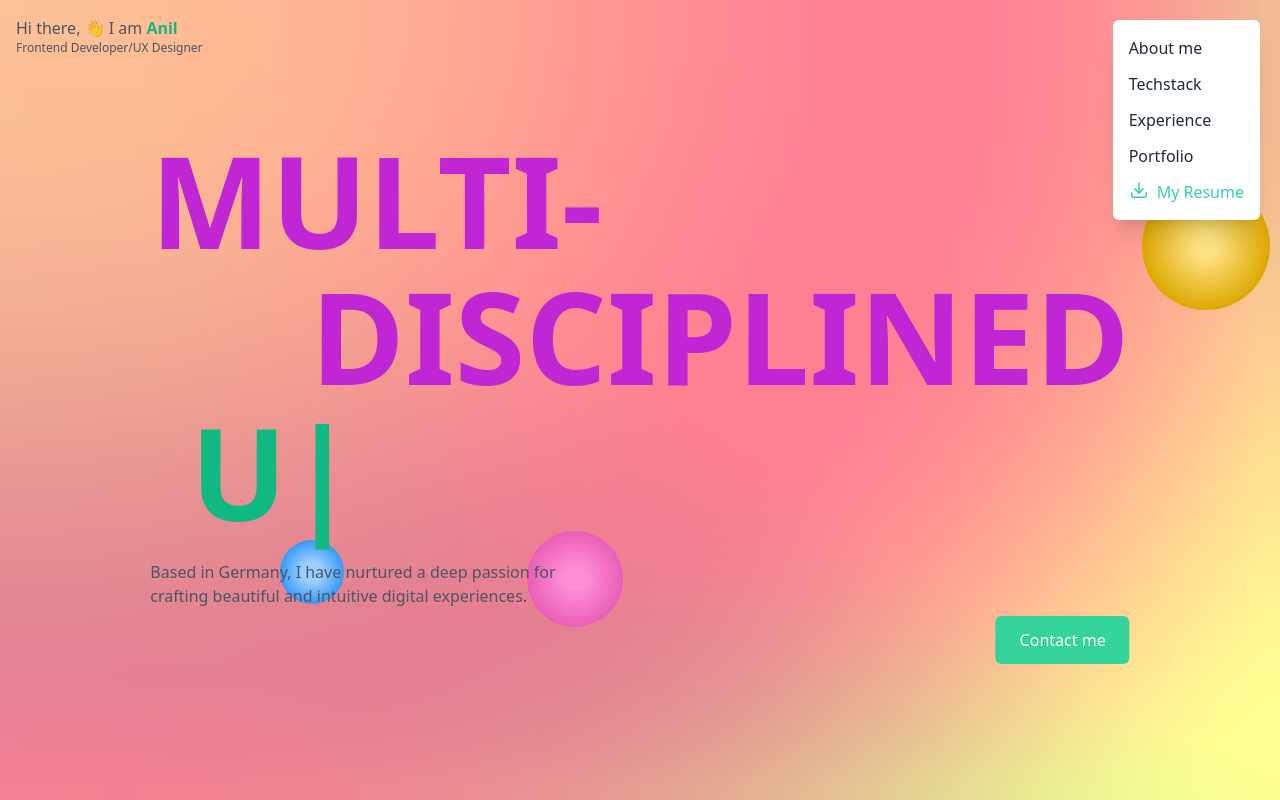
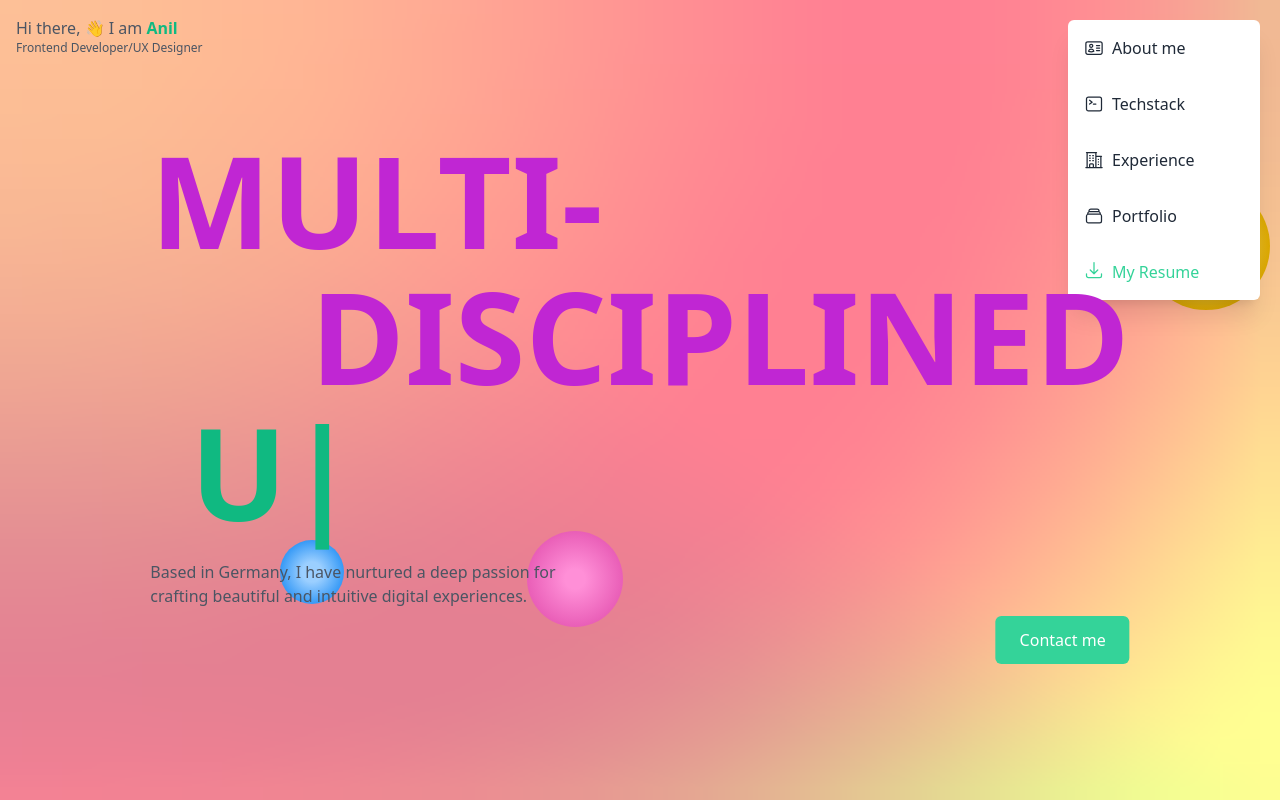
Before and after one commit to cursedxp/portfolio-site, a React (Vite) app: page / in a window 1280 px wide. Both pictures are taken after a click on the element 1228 px from the left and 52 px from the top of the page. Shown: the top 800 px of the page. Built offline with nearby package versions, Linux system fonts and the light colour scheme.

Commit message:
✨ (Header.jsx): add icons to the navigation menu items for better visual representation ♻️ (Header.jsx): refactor the navigation menu code to improve readability and maintainability

```diff
--- a/src/components/Header/Header.jsx
+++ b/src/components/Header/Header.jsx
@@ -1,5 +1,11 @@
 import { useState, useRef, useEffect } from "react";
-import { ArrowDownTrayIcon } from "@heroicons/react/20/solid";
+import {
+  ArrowDownTrayIcon,
+  CommandLineIcon,
+  BuildingOffice2Icon,
+  RectangleStackIcon,
+  IdentificationIcon,
+} from "@heroicons/react/24/outline";
 import BurgerIcon from "../../assets/icon-hamburger.png";
 import { motion } from "framer-motion";
 import { Link } from "react-scroll";
@@ -41,62 +47,73 @@ export default function Header() {
         </div>
         {/* Social icons or personal logos can be added here */}
       </div>
-      <nav className="fixed z-20 top-5 right-5 flex justify-between items-center">
-        <div className="flex gap-4 items-center" ref={menuRef}>
+      <nav
+        ref={menuRef}
+        className="fixed z-20 top-5 right-5 flex justify-between items-center"
+      >
         {!showMenu && (
           <motion.div
             whileHover={{ rotate: 360, duration: 2 }}
-              className="p-4 bg-white rounded-full shadow-xl cursor-pointer"
+            className=" bg-white rounded-full shadow-xl cursor-pointer"
             onClick={handleMenu}
           >
-              <img src={BurgerIcon} width={32} height={32} alt="Menu Icon" />
+            <img
+              src={BurgerIcon}
+              width={32}
+              className="m-4"
+              height={32}
+              alt="Menu Icon"
+            />
           </motion.div>
         )}
-
         {showMenu && (
-            <div className="bg-white p-4 rounded-md shadow-xl z-50">
-              <ul className="flex flex-col gap-3 text-gray-800">
-                <li>
+          <div className="bg-white rounded-md shadow-xl z-50 w-48">
+            <ul className="flex flex-col w-full text-gray-800">
+              <li className=" flex rounded-t-md  hover:bg-emerald-500 hover:text-white">
                 <Link
                   to="aboutme"
-                    className=" cursor-pointer"
+                  className="cursor-pointer  p-4 flex items-center gap-2 "
                   smooth={true}
                   duration={1000}
                 >
+                  <IdentificationIcon className="h-5 w-5" />
                   About me
                 </Link>
               </li>
-                <li>
+              <li className="flexitems-center hover:bg-emerald-500 hover:text-white">
                 <Link
                   to="techstack"
-                    className=" cursor-pointer"
+                  className=" cursor-pointer  p-4 flex items-center gap-2"
                   smooth={true}
                   duration={1000}
                 >
+                  <CommandLineIcon className="h-5 w-5" />
                   Techstack
                 </Link>
               </li>
-                <li>
+              <li className=" hover:bg-emerald-500 hover:text-white">
                 <Link
                   to="experience"
-                    className=" cursor-pointer"
+                  className=" cursor-pointer p-4 flex items-center gap-2"
                   smooth={true}
                   duration={1000}
                 >
+                  <BuildingOffice2Icon className="h-5 w-5" />
                   Experience
                 </Link>
               </li>
-                <li>
+              <li className=" hover:bg-emerald-500 hover:text-white">
                 <Link
                   to="portfolio"
-                    className=" cursor-pointer"
+                  className="  cursor-pointer p-4 flex items-center gap-2"
                   smooth={true}
                   duration={1000}
                 >
+                  <RectangleStackIcon className="h-5 w-5" />
                   Portfolio
                 </Link>
               </li>
-                <li className="flex gap-2 rounded-md text-emerald-400">
+              <li className="flex gap-2 p-4 rounded-md text-emerald-400">
                 <ArrowDownTrayIcon className="h-5 w-5 text-emerald-400" />
                 <Link to="resume" smooth={true} duration={1000}>
                   My Resume
@@ -105,7 +122,6 @@ export default function Header() {
             </ul>
           </div>
         )}
-        </div>
       </nav>
     </header>
   );
```
Lines whose indentation alone changed are shown as unchanged.
